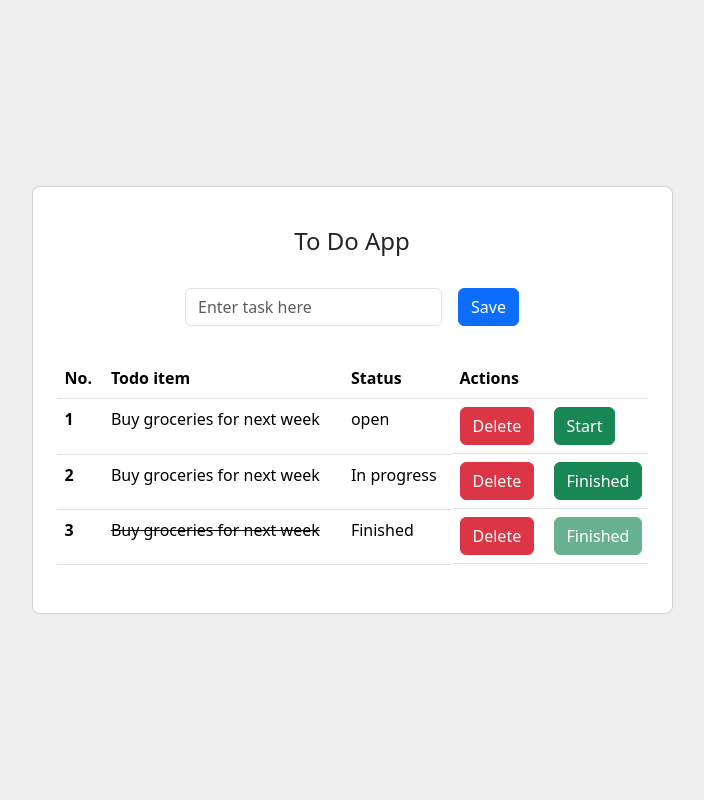
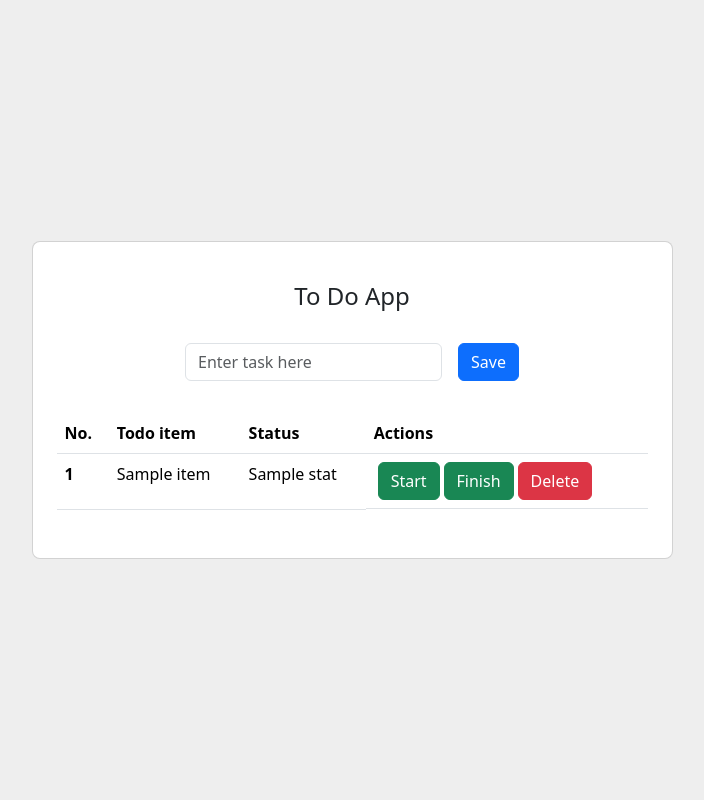
Before and after one commit to nourajazbeh/TODOapp-Aufgabe-, a FastAPI app: template src/templates/index.html in a window 1280 px wide. Shown: the whole page, without its empty margins (288-992 px from the left). Run offline with FastAPI, Linux system fonts and the light colour scheme; the template is opened without the code that fills it: most values are stand-ins (such as "Sample title", 1, 10 or a date in 2020).

Commit message:
funktioniert

```diff
--- a/src/main.py
+++ b/src/main.py
@@ -1,8 +1,7 @@
-from typing import Union, Annotated
+from typing import Annotated
 from fastapi import FastAPI, Request, Response, Form
 from fastapi.templating import Jinja2Templates
 from fastapi.responses import HTMLResponse, RedirectResponse
-import mysql
 import mysql.connector
 from mysql.connector import Error
 
@@ -16,34 +15,52 @@ DB_HOST = "localhost"
 DB_NAME = "todosdb"
 
 def create_db_connection():
-    connection = mysql.connector.connect(user=DB_USER,password=DB_PASSWORD, host=DB_HOST, database=DB_NAME)
-    return connection
+    try:
+        connection = mysql.connector.connect(user=DB_USER, password=DB_PASSWORD, host=DB_HOST, database=DB_NAME)
+        return connection
+    except Error as e:
+        print(f"Error: {e}")
+        raise
 
 @app.get("/", response_class=HTMLResponse)
-def home(request: Request):
-    return templates.TemplateResponse("index.html",
-                                        {"request": request})
-
-@app.get("/todos", response_class=HTMLResponse)
-def get_todos(request: Request, todo: Annotated[str, Form()]):
+async def read_todos(request: Request):
     connection = create_db_connection()
-    cursor = connection.cursor()
-    query = "SELECT item, stat FROM todos;"
+    cursor = connection.cursor(dictionary=True)
+    query = "SELECT * FROM todos;"
     cursor.execute(query)
     todos = cursor.fetchall()
-    senderid = todo
-    return templates.TemplateResponse("indexs.html", {"request": request, "todos": todos, "senderid": senderid})
-
+    return templates.TemplateResponse("index.html", {"request": request, "todos": todos})
 
 @app.post("/todos")
-def post_todos(response: Response, todo: Annotated[str, Form()]):
+async def create_todo(todo: str = Form(...)):
     connection = create_db_connection()
     cursor = connection.cursor()
     query = "INSERT INTO todos (item, stat) VALUES (%s, %s)"
     data = (todo, "open")
     cursor.execute(query, data)
     connection.commit()
-    response = RedirectResponse(url="http://localhost:8000/", status_code=302)
-    return response
+    return RedirectResponse(url="/?message=ToDo created successfully", status_code=302)
 
-    print(todo)
+@app.post("/update_status/{todo_id}/{new_status}")
+async def update_status(todo_id: int, new_status: str):
+    connection = create_db_connection()
+    cursor = connection.cursor()
+    query = "UPDATE todos SET stat = %s WHERE id = %s"
+    data = (new_status, todo_id)
+    cursor.execute(query, data)
+    connection.commit()
+    return RedirectResponse(url=f"/?message=Status of ToDo {todo_id} updated to {new_status}", status_code=302)
+
+@app.post("/delete_todo/{todo_id}")
+async def delete_todo(todo_id: int):
+    connection = create_db_connection()
+    cursor = connection.cursor()
+    query = "DELETE FROM todos WHERE id = %s"
+    data = (todo_id,)
+    cursor.execute(query, data)
+    connection.commit()
+    return RedirectResponse(url=f"/?message=ToDo {todo_id} deleted successfully", status_code=302)
+
+if __name__ == "__main__":
+    import uvicorn
+    uvicorn.run(app, host="0.0.0.0", port=8000)
--- a/src/templates/index.html
+++ b/src/templates/index.html
@@ -19,7 +19,8 @@
 
                             <h4 class="text-center my-3 pb-3">To Do App</h4>
 
-                            <form action="/todos" method="post" class="row row-cols-lg-auto g-3 justify-content-center align-items-center mb-4 pb-2">
+                            <form action="/todos" method="post"
+                                class="row row-cols-lg-auto g-3 justify-content-center align-items-center mb-4 pb-2">
                                 <div class="col-12">
                                     <div class="form-outline">
                                         <input type="text" name="todo" class="form-control"
@@ -42,49 +43,26 @@
                                     </tr>
                                 </thead>
                                 <tbody>
+                                    {% for todo in todos %}
                                     <tr>
-                                        <th scope="row">1</th>
-                                        <td>Buy groceries for next week</td>
-                                        <td>open</td>
+                                        <th scope="row">{{ todo.id }}</th>
+                                        <td>{{ todo.item }}</td>
+                                        <td>{{ todo.stat }}</td>
                                         <td class="d-flex">
-                                            <form class="w-50">
-                                                <button type="submit" class="btn btn-danger">Delete</button>
+                                            <form action="/update_status/{{ todo.id }}/in_progress" method="post">
+                                                <button type="submit" class="btn btn-success ms-1">Start</button>
                                             </form>
-                                            <form class="w-50">
-                                                <button type="submit" class="btn btn-success ms-1">Start</button>
+                                            <form action="/update_status/{{ todo.id }}/finished" method="post">
+                                                <button type="submit" class="btn btn-success ms-1">Finish</button>
+                                            </form>
+                                            <form action="/delete_todo/{{ todo.id }}" method="post">
+                                                <button type="submit" class="btn btn-danger ms-1">Delete</button>
                                             </form>
                                         </td>
                                     </tr>
-                                    <tr>
-                                        <th scope="row">2</th>
-                                        <td>Buy groceries for next week</td>
-                                        <td>In progress</td>
-                                        <td class="d-flex">
-                                            <form class="w-50">
-                                                <button type="submit" class="btn btn-danger">Delete</button>
-                                            </form>
-                                            <form class="w-50">
-                                                <button type="submit" class="btn btn-success ms-1">Finished</button>
-                                            </form>
-                                        </td>
-                                    </tr>
-                                    <tr>
-                                        <th scope="row">3</th>
-                                        <td><s>Buy groceries for next week</s></td>
-                                        <td>Finished</td>
-                                        <td class="d-flex">
-                                            <form class="w-50">
-                                                <button type="submit" class="btn btn-danger">Delete</button>
-                                            </form>
-                                            <form class="w-50">
-                                                <button type="submit"
-                                                    class=" disabled btn btn-success ms-1">Finished</button>
-                                            </form>
-                                        </td>
-                                    </tr>
+                                    {% endfor %}
                                 </tbody>
                             </table>
-
                         </div>
                     </div>
                 </div>
```
Also changed, not shown: 1 other file.
